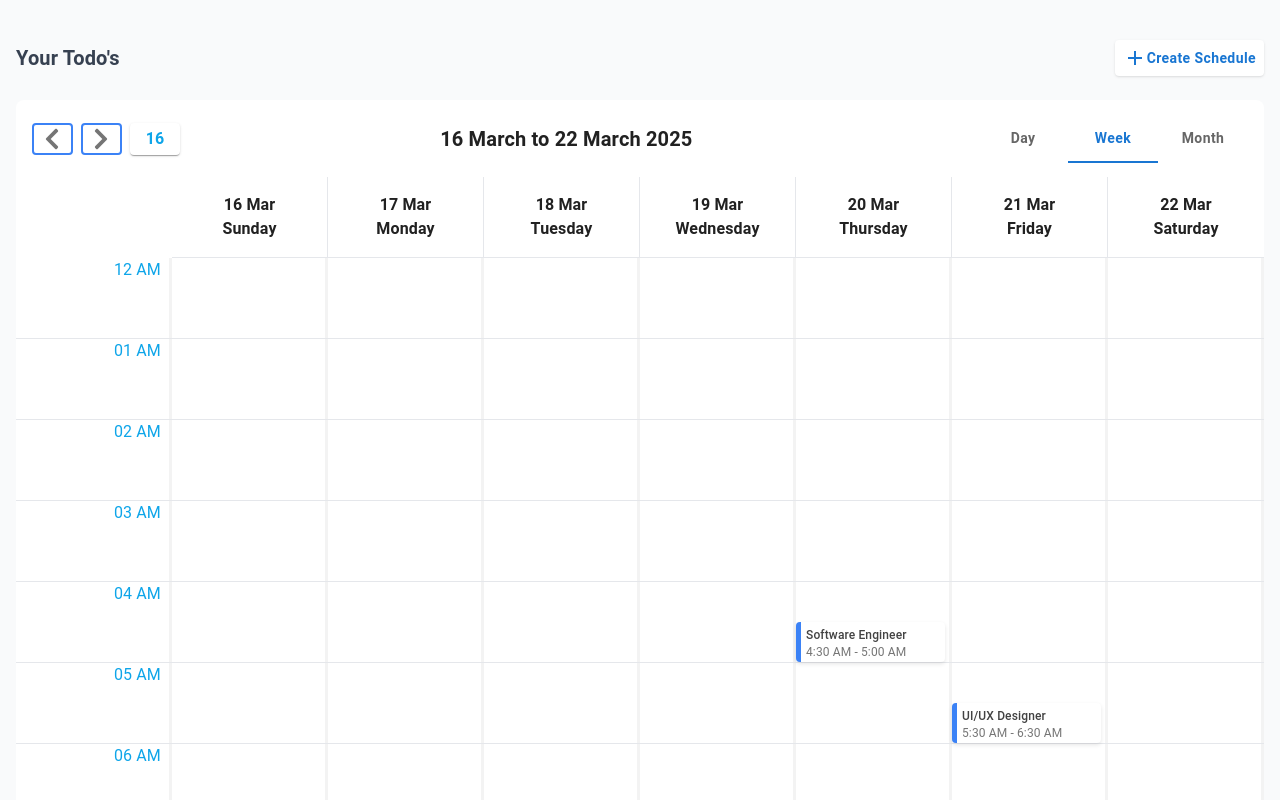
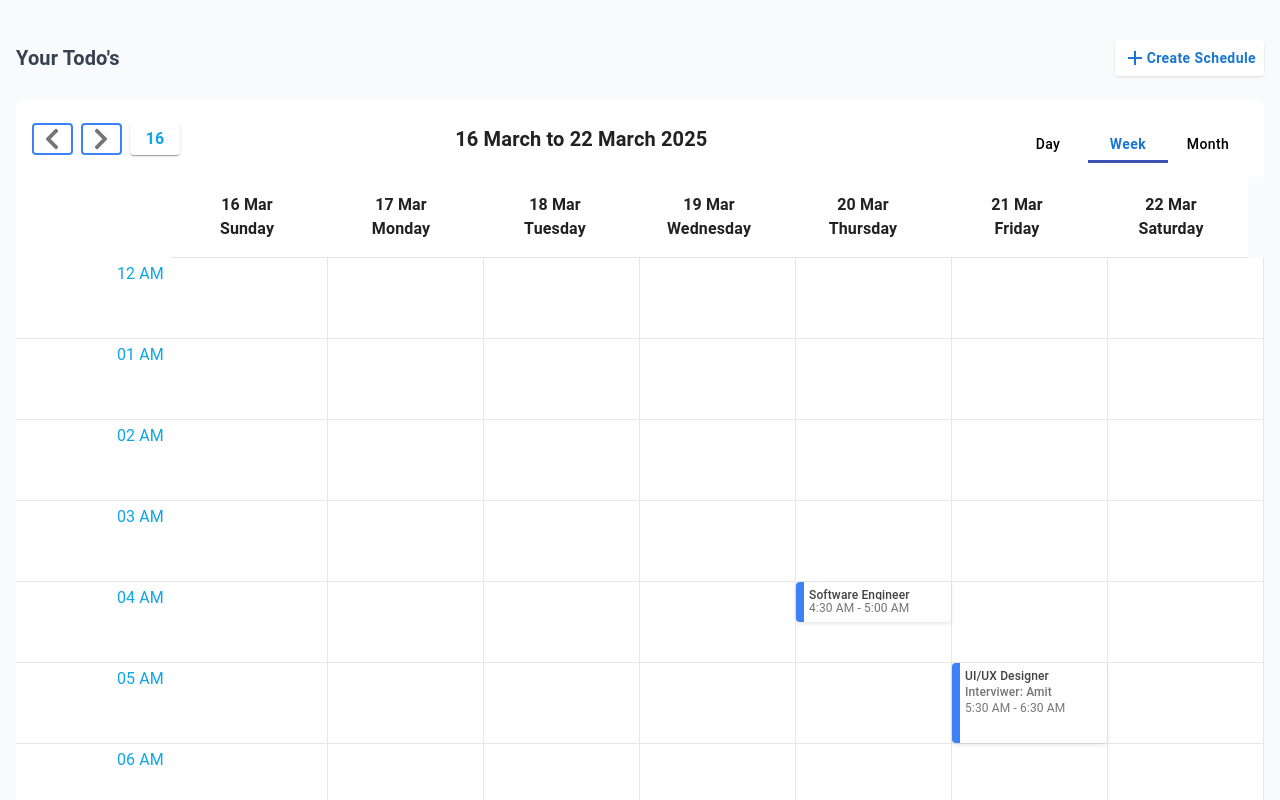
Before and after one commit to Bharath-007/Event-Schedular-UI, a React (Vite) app: page / in a window 1280 px wide. Both pictures are taken after a click on the tab "Week". Shown: the top 800 px of the page. Built offline with nearby package versions, Linux system fonts and the light colour scheme.

Commit message:
refactor: improve event display and alignment in DayView and WeekView components

```diff
--- a/src/App.tsx
+++ b/src/App.tsx
@@ -301,13 +301,13 @@ const events: Event[] = [
   },
   {
     id: 8,
-    summary: "Managerial Round",
-    desc: "Managerial Round discussion with management for product manager role",
-    start: "2025-03-22T15:00:00+05:30",
-    end: "2025-03-22T18:00:00+05:30",
-    attendees: "ceo@example.com",
+    summary: "Coding Round",
+    desc: "Data structure and Alogirthm",
+    start: "2025-03-19T15:00:00+05:30",
+    end: "2025-03-19T18:00:00+05:30",
+    attendees: "monitoring_team@example.com",
     status: "Scheduled",
-    comment: "Candidate to present product roadmap",
+    comment: "Candidate to present Machine Coding roadmap",
     score: { P: 9 },
     link: "http://example.com/meeting3",
     user_det: {
@@ -333,20 +333,19 @@ const events: Event[] = [
       },
       job_id: {
         id: 13,
-        jobRequest_Title: "Product Manager",
-        jobRequest_Role: "product_manager",
-        jobRequest_KeySkills: "Agile, Scrum, Product Management",
+        jobRequest_Title: "Machine Monitoring",
+        jobRequest_Role: "machine_coding",
+        jobRequest_KeySkills: "DSA, Alogoithm, Any Programming language",
         jobRequest_Description:
           "Lead cross-functional teams to deliver products.",
       },
     },
     job_id: {
       id: 13,
-      jobRequest_Title: "Product Manager",
-      jobRequest_Role: "product_manager",
-      jobRequest_KeySkills: "Agile, Scrum, Product Management",
-      jobRequest_Description:
-        "Lead cross-functional teams to deliver products.",
+      jobRequest_Title: "Machine Monitoring",
+      jobRequest_Role: "machine_coding",
+      jobRequest_KeySkills: "DSA, Alogoithm, Any Programming language",
+      jobRequest_Description: "Efficient coding practices.",
     },
   },
 ];
--- a/src/components/CalendarHeader.tsx
+++ b/src/components/CalendarHeader.tsx
@@ -88,22 +88,29 @@ const CalendarHeader: React.FC<CalendarHeaderProps> = ({
           onChange={(_, newValue) => onViewChange(newValue)}
           variant="scrollable"
           scrollButtons="auto"
+          TabIndicatorProps={{
+            style: {
+              backgroundColor: "#3f51b5",
+              height: 3,
+            },
+          }}
         >
-          <Tab
-            label="Day"
-            value="day"
-            sx={{ textTransform: "capitalize", fontWeight: 600 }}
-          />
-          <Tab
-            label="Week"
-            value="week"
-            sx={{ textTransform: "capitalize", fontWeight: 600 }}
-          />
-          <Tab
-            label="Month"
-            value="month"
-            sx={{ textTransform: "capitalize", fontWeight: 600 }}
-          />
+          {["Day", "Week", "Month"].map((label) => (
+            <Tab
+              key={label}
+              label={label}
+              value={label.toLowerCase()}
+              sx={{
+                textTransform: "capitalize",
+                fontWeight: view === label.toLowerCase() ? 600 : 500,
+                color: view === label.toLowerCase() ? "#3f51b5" : "#000",
+                minWidth: 80,
+                "&.MuiButtonBase-root": {
+                  paddingBottom: 0,
+                },
+              }}
+            />
+          ))}
         </Tabs>
       </div>
     </div>
--- a/src/components/DayEventCard.tsx
+++ b/src/components/DayEventCard.tsx
@@ -86,10 +86,13 @@ const DayEventCard: FC<IDayEventCard> = ({
   const boxSx: SxProps<Theme> = {
     padding: "5px",
     borderRadius: "4px",
-    width: eventStyle.width,
+    width: "95%",
+    // maxWidth: eventStyle.width,
+    marginLeft: 2,
     left: eventStyle.left,
     display: "flex",
-    alignItems: "start",
+    alignItems: "center",
+    justifyContent: "center",
     boxShadow: "0px 2px 4px rgba(0, 0, 0, 0.1)",
     borderLeft: "8px solid #3b82f6",
     position: eventStyle.position,
@@ -112,38 +115,50 @@ const DayEventCard: FC<IDayEventCard> = ({
         <Typography
           variant="body2"
           sx={{
-            fontWeight: 500,
+            fontWeight: 600,
             color: "grey.800",
-            fontSize: "0.75rem",
+            fontSize: "1rem",
             textTransform: "capitalize",
+            width: "100%",
+            textAlign: "center",
           }}
         >
           {events[0]?.event?.user_det?.job_id?.jobRequest_Title ?? "N/A"}
         </Typography>
+        <Box
+          sx={{
+            width: "60%",
+            display: "flex",
+            justifyContent: "space-between",
+            alignItems: "center",
+            padding: "0 5px",
+          }}
+        >
           <Typography
             variant="body2"
             sx={{
               fontWeight: 500,
               color: "grey.600",
-            fontSize: "0.75rem",
+              fontSize: "0.85rem",
               lineHeight: 1.2,
             }}
           >
-          Interviewer:{" "}
+            <span className="font-semibold">Interviewer: </span>
             {events[0]?.event?.user_det?.handled_by?.firstName ?? "N/A"}
           </Typography>
-
           <Typography
             variant="body2"
             sx={{
               fontWeight: 400,
               color: "grey.600",
-            fontSize: "0.75rem",
+              fontSize: "0.85rem",
             }}
           >
+            <span className="font-semibold">Time:{""}</span>
             {moment(events[0]?.start).format("h:mm A")} -{" "}
             {moment(events[0]?.end).format("h:mm A")}
           </Typography>
+        </Box>
         {events.length > 1 && (
           <Box
             sx={{
--- a/src/components/DayView.tsx
+++ b/src/components/DayView.tsx
@@ -90,7 +90,7 @@ const DayView: React.FC<DayViewProps> = ({ events, currentDate }) => {
             <div key={timeSlot} className="flex border-b relative">
               <div
                 className={`min-h-[80px] w-32 text-right text-sky-500 border-r bg-white pr-3 mr-px transform -translate-y-${
-                  index !== 0 ? 3 : 0
+                  index !== 0 ? 0 : 0
                 }`}
               >
                 {timeSlot}
--- a/src/components/WeekEventCard.tsx
+++ b/src/components/WeekEventCard.tsx
@@ -8,17 +8,25 @@ import EventPopup from "./EventPopup";
 interface IWeekEventCard {
   events: CalendarEvent[];
   type?: string;
+  timeSlot: string;
+  totalOverlapping: number;
+  overlapIndex: number;
 }
 
 interface EventStyle {
   height: string;
-  marginTop: number;
+  top: number;
+  left: string;
+  width: string;
   zIndex: number;
   position: "absolute" | "relative";
-  width: string;
 }
 
-const WeekEventCard: FC<IWeekEventCard> = ({ events, type }) => {
+const WeekEventCard: FC<IWeekEventCard> = ({
+  events,
+  overlapIndex,
+  totalOverlapping,
+}) => {
   const [anchorEl, setAnchorEl] = useState<null | HTMLElement>(null);
   const [selectedEvent, setSelectedEvent] = useState<CalendarEvent | null>(
     null
@@ -47,77 +55,52 @@ const WeekEventCard: FC<IWeekEventCard> = ({ events, type }) => {
     if (!events[0]?.start || !events[0]?.end) {
       return {
         height: "100%",
-        marginTop: 0,
+        top: 0,
+        left: "0",
+        width: "100%",
         zIndex: 1,
         position: "absolute",
-        width: "calc(100% - 4px)",
       };
     }
 
     const start = moment(events[0].start);
     const end = moment(events[0].end);
+    const startMinutes = start.minutes();
+
     const durationMinutes = end.diff(start, "minutes");
-    const durationHours = end.diff(start, "hours", true);
-    const startMinutes = start.minutes();
-    const endMinutes = end.minutes();
-    const startHour = start.hour();
-    const endHour = end.hour();
+    const heightInPixels = Math.max((durationMinutes / 60) * 80, 40);
 
-    let height = "100%";
-    let marginTop = 0;
-    let zIndex = 1;
+    const topPosition = (startMinutes / 60) * 80;
 
-    // Base height calculation (80px per hour)
-    const baseHeight = Math.max(durationHours * 80, 40);
-
-    if (durationMinutes <= 30) {
-      height = "40px";
-      if (startMinutes >= 30) {
-        marginTop = 40;
-      }
-    } else if (durationMinutes <= 60) {
-      height = "80px";
-      if (startMinutes >= 30) {
-        marginTop = 40;
-        height = "40px";
-      }
-    } else {
-      height = `${baseHeight}px`;
-      if (startMinutes > 0) {
-        marginTop = (startMinutes / 60) * 80;
-      }
-      zIndex = 3;
-    }
-
-    if (endHour > startHour + 1) {
-      const hourSpan = endHour - startHour;
-      height = `${hourSpan * 80 + (endMinutes / 60) * 80}px`;
-    }
+    const actualOverlapping = totalOverlapping || 1;
+    const width = `${100 / actualOverlapping}%`;
+    const left = `${(overlapIndex * 100) / actualOverlapping}%`;
 
     return {
-      height,
-      marginTop,
-      zIndex,
+      height: `${heightInPixels}px`,
+      top: topPosition,
+      left,
+      width,
+      zIndex: durationMinutes > 60 ? 3 : 1,
       position: "absolute",
-      width: "calc(100% - 4px)",
     };
-  }, [events]);
+  }, [events, totalOverlapping, overlapIndex]);
 
   const boxSx: SxProps<Theme> = {
     padding: "5px",
     borderRadius: "4px",
-    width: eventStyle.width,
+    maxWidth: eventStyle.width,
+    width: events.length > 1 ? "95%" : "100%",
     display: "flex",
     alignItems: "start",
     boxShadow: "0px 2px 4px rgba(0, 0, 0, 0.1)",
-    // justifyContent: "space-between",
-    borderLeft: "5px solid #3b82f6",
+    borderLeft: "8px solid #3b82f6",
     position: eventStyle.position,
     flexDirection: "column",
     bgcolor: isOpen ? "#dbeafe" : "white",
     transition: "all 0.2s ease",
     height: eventStyle.height,
-    marginTop: eventStyle.marginTop ? `${eventStyle.marginTop}px` : 0,
+    // overflow: "hidden",
     zIndex: eventStyle.zIndex,
     cursor: "pointer",
     "&:hover": {
@@ -135,8 +118,8 @@ const WeekEventCard: FC<IWeekEventCard> = ({ events, type }) => {
             fontWeight: 500,
             color: "grey.800",
             fontSize: "0.75rem",
-            // lineHeight: 1.2,
-            // overflow: "hidden",
+            // lineHeight: 1,
+            overflow: "hidden",
             textOverflow: "ellipsis",
             display: "-webkit-box",
             WebkitLineClamp: 3,
@@ -145,6 +128,7 @@ const WeekEventCard: FC<IWeekEventCard> = ({ events, type }) => {
         >
           {events[0]?.event?.user_det?.job_id?.jobRequest_Title ?? "N/A"}
         </Typography>
+        {parseInt(eventStyle?.height?.slice(0, 3), 10) > 50 && (
           <Typography
             variant="body2"
             sx={{
@@ -155,18 +139,14 @@ const WeekEventCard: FC<IWeekEventCard> = ({ events, type }) => {
               overflow: "hidden",
               textOverflow: "ellipsis",
               display: "-webkit-box",
-            WebkitLineClamp: 2,
-            visibility:
-              parseInt(eventStyle?.height?.slice(0, 3), 10) < 50
-                ? "hidden"
-                : "visible",
+              WebkitLineClamp: 1,
               WebkitBoxOrient: "vertical",
             }}
           >
-          {/* {parseInt(eventStyle?.height?.slice(0, 3), 10)} */}
             Interviwer:{" "}
             {events[0]?.event?.user_det?.handled_by?.firstName ?? "N/A"}
           </Typography>
+        )}
 
         <Typography
           variant="body2"
--- a/src/components/WeekView.tsx
+++ b/src/components/WeekView.tsx
@@ -21,20 +21,67 @@ const WeekView: React.FC<WeekViewProps> = ({ events, currentDate }) => {
   const timeSlots = generateTimeSlots();
   const daysOfWeek = generateDaysOfWeek(currentDate);
 
+  const getOverlappingGroups = (events: CalendarEvent[]) => {
+    const groups: CalendarEvent[][] = [];
+
+    events.forEach((event) => {
+      const eventStart = event.start.getTime();
+      const eventEnd = event.end.getTime();
+
+      let foundGroup = false;
+
+      for (const group of groups) {
+        const overlapsWithGroup = group.some((groupEvent) => {
+          const groupStart = groupEvent.start.getTime();
+          const groupEnd = groupEvent.end.getTime();
+          return eventStart < groupEnd && eventEnd > groupStart;
+        });
+
+        if (overlapsWithGroup) {
+          group.push(event);
+          foundGroup = true;
+          break;
+        }
+      }
+
+      if (!foundGroup) {
+        groups.push([event]);
+      }
+    });
+
+    return groups;
+  };
+
   const getEventsForTimeSlot = (day: Date, timeSlot: string) => {
     const timeParts = timeSlot.split(" ");
-    const hour = parseInt(timeParts[0]);
-    const period = timeParts[1];
+    const hourStr = timeParts[0].trim();
+    const period = timeParts[1].trim();
 
-    let hours = hour;
-    if (period === "PM" && hour !== 12) hours += 12;
-    if (period === "AM" && hour === 12) hours = 0;
+    let hour = parseInt(hourStr);
+
+    if (period === "PM" && hour !== 12) {
+      hour += 12;
+    } else if (period === "AM" && hour === 12) {
+      hour = 0;
+    }
 
     const dayEvents = getEventsForDate(events, day);
 
-    return dayEvents.filter((event) => {
-      const eventStart = event.start;
-      return eventStart.getHours() === hours;
+    const slotEvents = dayEvents.filter((event) => {
+      const eventStartHour = event.start.getHours();
+      return eventStartHour === hour;
+    });
+
+    return slotEvents.sort((a, b) => {
+      const startDiff = a.start.getTime() - b.start.getTime();
+      if (startDiff === 0) {
+        return (
+          b.end.getTime() -
+          b.start.getTime() -
+          (a.end.getTime() - a.start.getTime())
+        );
+      }
+      return startDiff;
     });
   };
 
@@ -43,15 +90,13 @@ const WeekView: React.FC<WeekViewProps> = ({ events, currentDate }) => {
   };
 
   return (
-    <div className="flex flex-col h-screen overflow-auto ">
-      <div className="flex-none grid grid-cols-8 border-b bg-gray-200">
-        <div className="p-4 border-r bg-white"></div>
+    <div className="flex flex-col h-screen overflow-auto">
+      <div className="flex-none grid grid-cols-8 bg-gray-200 mr-4">
+        <div className="py-4 border-r bg-white"></div>
         {daysOfWeek.map((day, index) => (
           <div
             key={index}
-            className={`p-4 text-center bg-white ${
-              daysOfWeek.length === index + 1 ? "" : "mr-px"
-            } mb-px ${
+            className={`py-4 text-center bg-white mb-px   ${
               day.getDate() === new Date().getDate() &&
               day.getMonth() === new Date().getMonth() &&
               day.getFullYear() === new Date().getFullYear()
@@ -70,46 +115,38 @@ const WeekView: React.FC<WeekViewProps> = ({ events, currentDate }) => {
           </div>
         ))}
       </div>
-      <div className="flex-grow overflow-y-clip bg-gray-200">
+
+      <div className="flex-grow overflow-y-clip">
         {timeSlots.map((timeSlot) => (
-          <div
-            key={timeSlot}
-            className="grid grid-cols-8 border-b bg-white mb-px"
-          >
-            <div
-              className="min-h-20 px-2 text-right text-sky-500"
-              style={{ borderRight: "3px solid #F3F3F3" }}
-            >
+          <div key={timeSlot} className="grid grid-cols-8 bg-gray-200">
+            <div className="min-h-20 px-2 py-1 text-right text-sky-500 bg-white mb-px">
               {timeSlot}
             </div>
+
             {daysOfWeek.map((day, dayIndex) => {
               const slotEvents = getEventsForTimeSlot(day, timeSlot);
+              const overlappingGroups = getOverlappingGroups(slotEvents);
+
               return (
                 <div
                   key={dayIndex}
-                  className={` min-h-20 border-r flex pt-0`}
-                  style={{ borderRight: "3px solid #F3F3F3" }}
+                  className="min-h-20 relative bg-white mr-px mb-px"
                 >
-                  {slotEvents.length > 0 && (
-                    <div
-                      className={`p-0 w-40 transform translate-y-0 translate-x-0`}
-                    >
-                      <WeekEventCard events={slotEvents} type="week" />
-                    </div>
-                  )}
+                  {overlappingGroups.map((group, groupIndex) => (
+                    <WeekEventCard
+                      key={`${dayIndex}-${groupIndex}`}
+                      timeSlot={timeSlot}
+                      events={group}
+                      totalOverlapping={overlappingGroups.length}
+                      overlapIndex={groupIndex}
+                    />
+                  ))}
                 </div>
               );
             })}
           </div>
         ))}
       </div>
-
-      {selectedEvent && (
-        <EventPopup
-          event={selectedEvent.event}
-          onClose={() => setSelectedEvent(null)}
-        />
-      )}
     </div>
   );
 };
```
Lines whose indentation alone changed are shown as unchanged.
